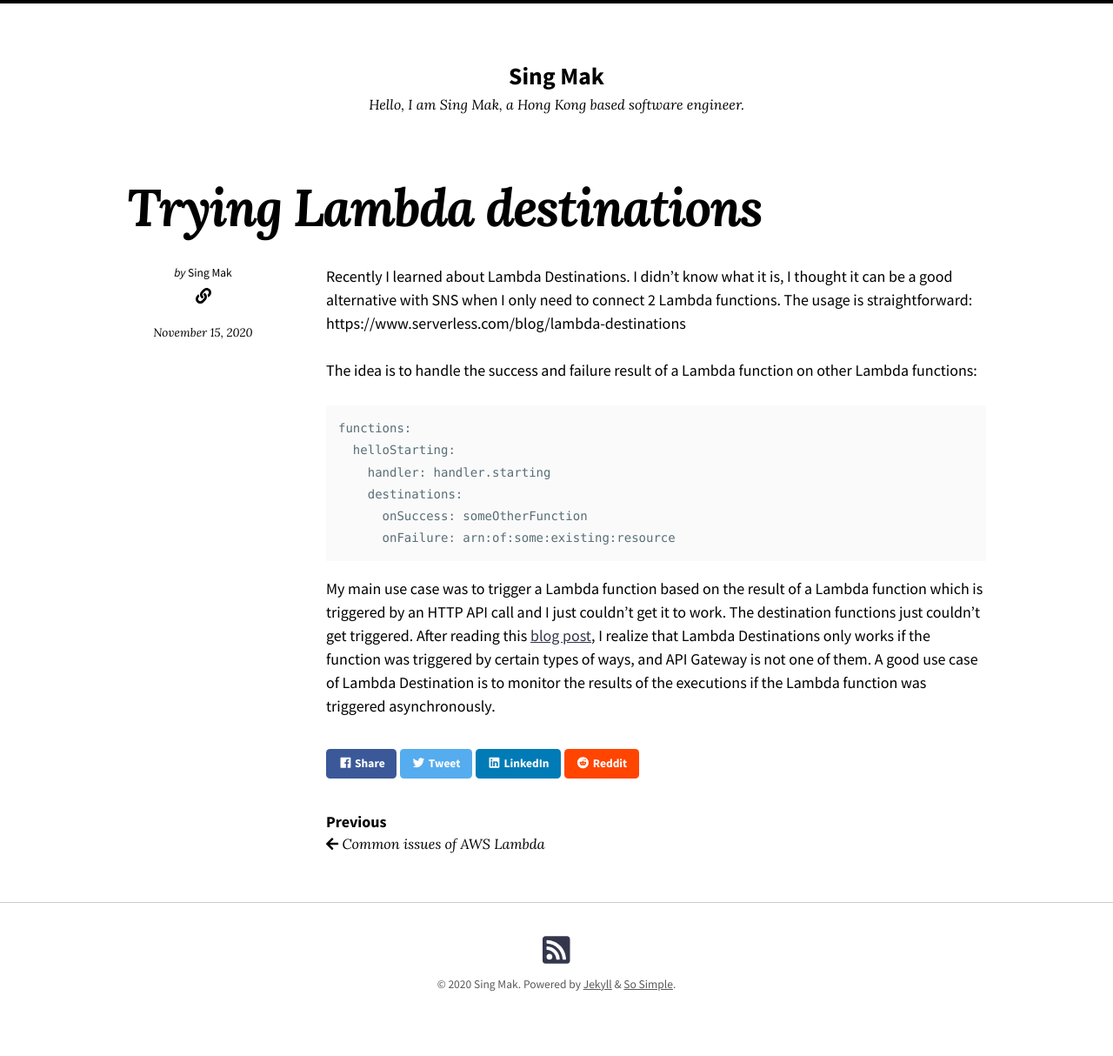
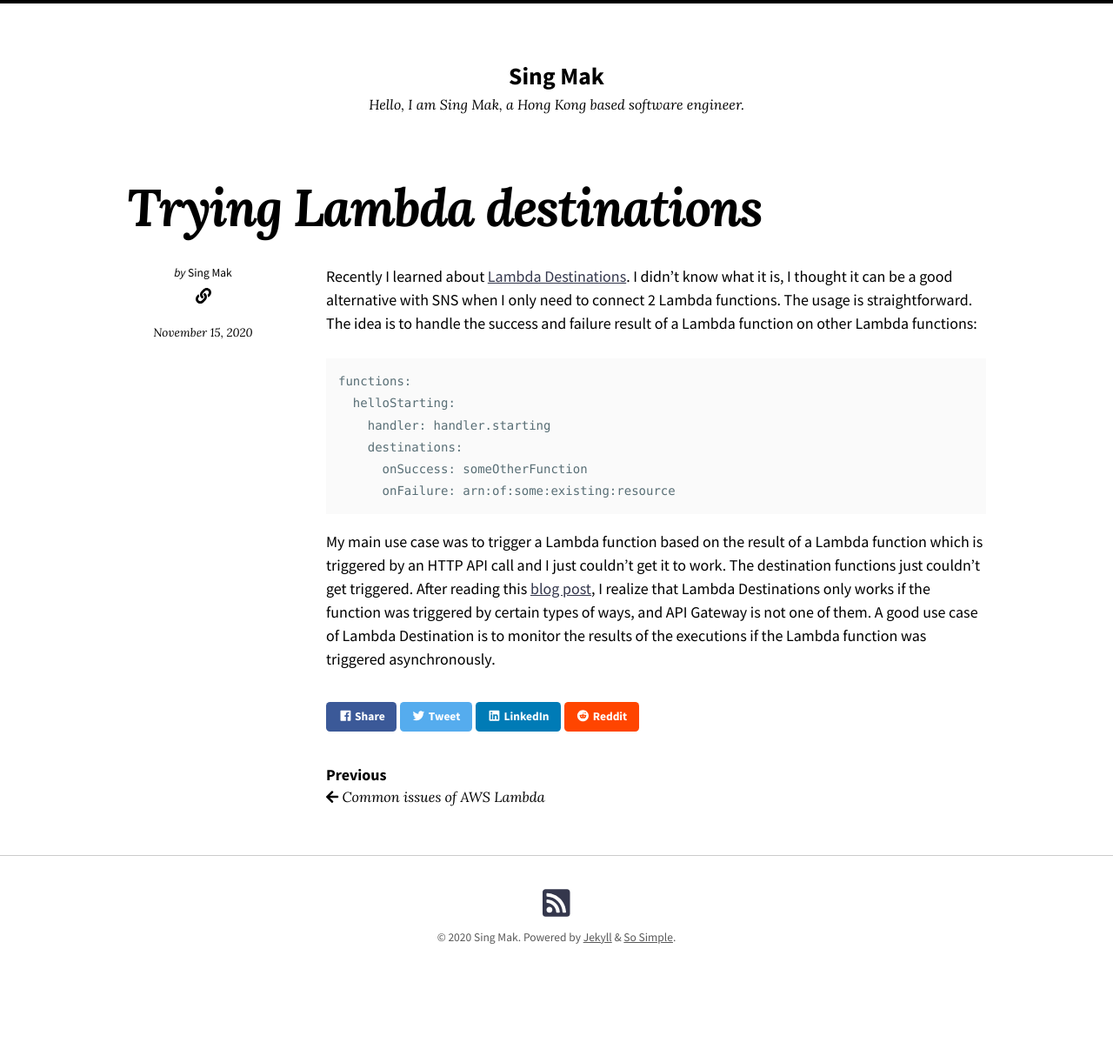
Before and after one commit to singmak/singmak.github.io, a Jekyll site: the page built from _posts/2020-11-15-trying-lambda-destination.md, in a window 1280 px wide. Shown: the whole page at 87% size. Built offline with Jekyll 4.4.1, drawn with Linux system fonts in a browser that asks for light colours; nearby versions of some CDN libraries; after the commit the page ends 1160 px from its top, so only the background shows below that.

Commit message:
update post

````diff
--- a/_posts/2020-11-15-trying-lambda-destination.md
+++ b/_posts/2020-11-15-trying-lambda-destination.md
@@ -3,9 +3,7 @@ layout: post
 title: Trying Lambda destinations
 ---
 
-Recently I learned about Lambda Destinations. I didn't know what it is, I thought it can be a good alternative with SNS when I only need to connect 2 Lambda functions. The usage is straightforward: https://www.serverless.com/blog/lambda-destinations
-
-The idea is to handle the success and failure result of a Lambda function on other Lambda functions:
+Recently I learned about [Lambda Destinations](https://www.serverless.com/blog/lambda-destinations). I didn't know what it is, I thought it can be a good alternative with SNS when I only need to connect 2 Lambda functions. The usage is straightforward. The idea is to handle the success and failure result of a Lambda function on other Lambda functions:
 ```
 functions:
   helloStarting:
````
